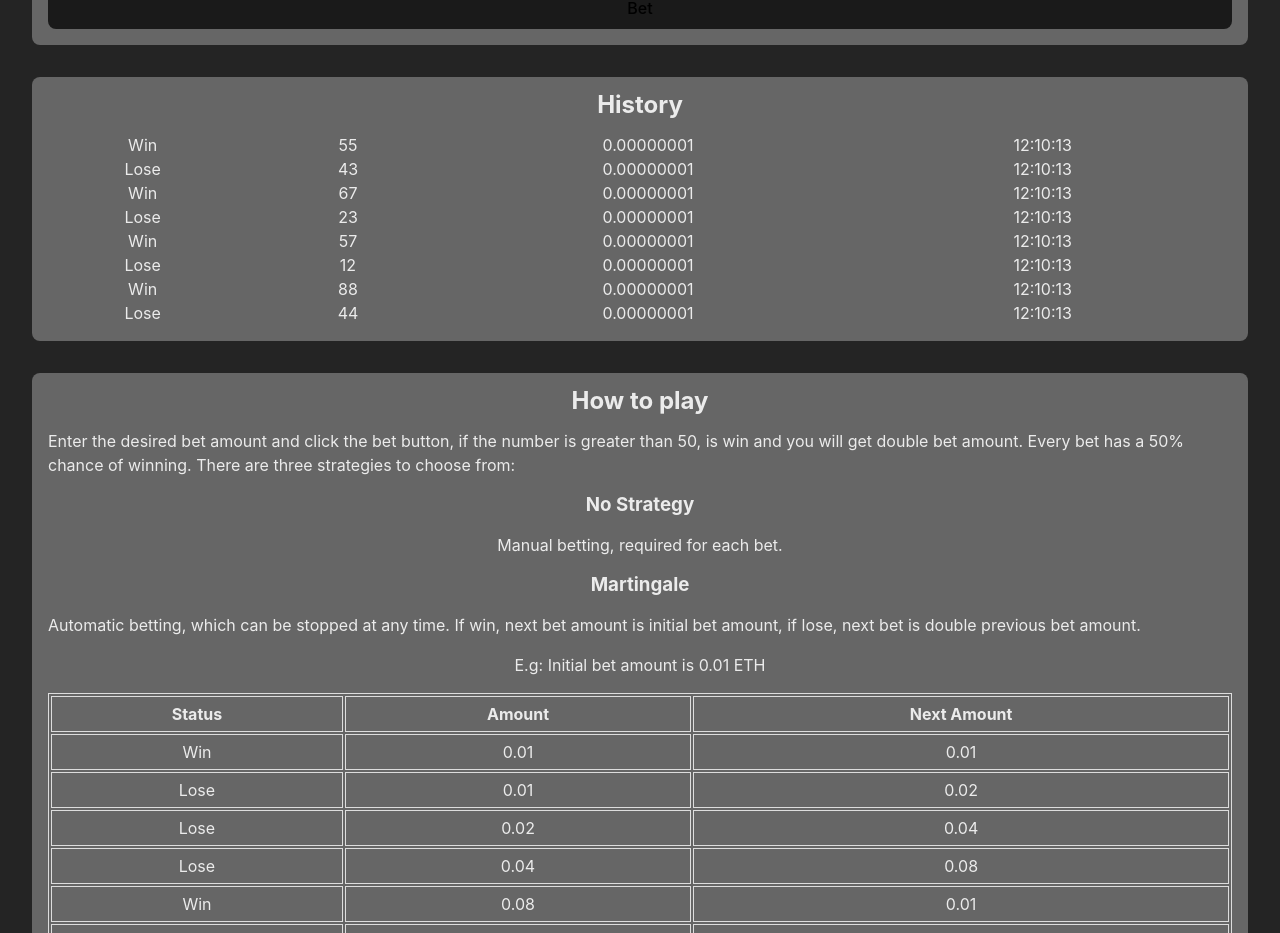
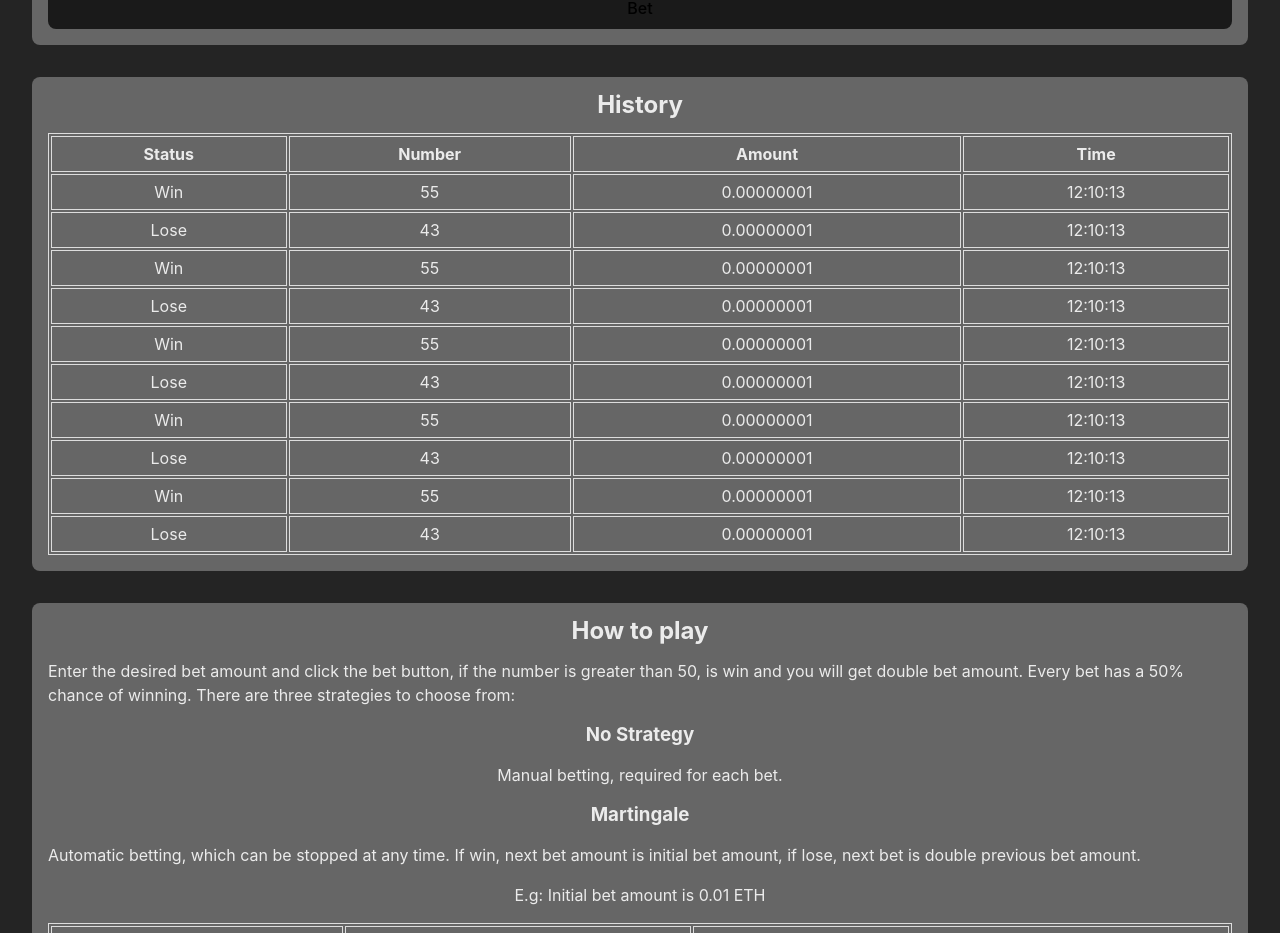
Before and after one commit to throuz/fair-game, a React (Vite) app: page / in a window 1280 px wide. Shown: the part 879-1812 px from the top of the page. Built offline with nearby package versions, Linux system fonts and the light colour scheme.

Commit message:
history use table

```diff
--- a/src/App.css
+++ b/src/App.css
@@ -14,12 +14,6 @@
   padding: 1em;
 }
 
-.history-msg {
-  display: grid;
-  gap: 1em;
-  grid-template-columns: 1fr 1fr 2fr 2fr;
-}
-
 .text-left {
   text-align: left;
 }
--- a/src/App.jsx
+++ b/src/App.jsx
@@ -25,56 +25,79 @@ const App = () => {
       </div>
       <div className="card">
         <h2>History</h2>
-        <div className="history-list">
-          <div className="history-msg">
-            <span>Win</span>
-            <span>55</span>
-            <span>0.00000001</span>
-            <span>12:10:13</span>
-          </div>
-          <div className="history-msg">
-            <span>Lose</span>
-            <span>43</span>
-            <span>0.00000001</span>
-            <span>12:10:13</span>
-          </div>
-          <div className="history-msg">
-            <span>Win</span>
-            <span>67</span>
-            <span>0.00000001</span>
-            <span>12:10:13</span>
-          </div>
-          <div className="history-msg">
-            <span>Lose</span>
-            <span>23</span>
-            <span>0.00000001</span>
-            <span>12:10:13</span>
-          </div>
-          <div className="history-msg">
-            <span>Win</span>
-            <span>57</span>
-            <span>0.00000001</span>
-            <span>12:10:13</span>
-          </div>
-          <div className="history-msg">
-            <span>Lose</span>
-            <span>12</span>
-            <span>0.00000001</span>
-            <span>12:10:13</span>
-          </div>
-          <div className="history-msg">
-            <span>Win</span>
-            <span>88</span>
-            <span>0.00000001</span>
-            <span>12:10:13</span>
-          </div>
-          <div className="history-msg">
-            <span>Lose</span>
-            <span>44</span>
-            <span>0.00000001</span>
-            <span>12:10:13</span>
-          </div>
-        </div>
+
+        <table>
+          <thead>
+            <tr>
+              <th>Status</th>
+              <th>Number</th>
+              <th>Amount</th>
+              <th>Time</th>
+            </tr>
+          </thead>
+          <tbody>
+            <tr>
+              <td>Win</td>
+              <td>55</td>
+              <td>0.00000001</td>
+              <td>12:10:13</td>
+            </tr>
+            <tr>
+              <td>Lose</td>
+              <td>43</td>
+              <td>0.00000001</td>
+              <td>12:10:13</td>
+            </tr>
+            <tr>
+              <td>Win</td>
+              <td>55</td>
+              <td>0.00000001</td>
+              <td>12:10:13</td>
+            </tr>
+            <tr>
+              <td>Lose</td>
+              <td>43</td>
+              <td>0.00000001</td>
+              <td>12:10:13</td>
+            </tr>
+            <tr>
+              <td>Win</td>
+              <td>55</td>
+              <td>0.00000001</td>
+              <td>12:10:13</td>
+            </tr>
+            <tr>
+              <td>Lose</td>
+              <td>43</td>
+              <td>0.00000001</td>
+              <td>12:10:13</td>
+            </tr>
+            <tr>
+              <td>Win</td>
+              <td>55</td>
+              <td>0.00000001</td>
+              <td>12:10:13</td>
+            </tr>
+            <tr>
+              <td>Lose</td>
+              <td>43</td>
+              <td>0.00000001</td>
+              <td>12:10:13</td>
+            </tr>
+            <tr>
+              <td>Win</td>
+              <td>55</td>
+              <td>0.00000001</td>
+              <td>12:10:13</td>
+            </tr>
+            <tr>
+              <td>Lose</td>
+              <td>43</td>
+              <td>0.00000001</td>
+              <td>12:10:13</td>
+            </tr>
+          </tbody>
+        </table>
       </div>
       <div className="card">
         <h2>How to play</h2>
```
